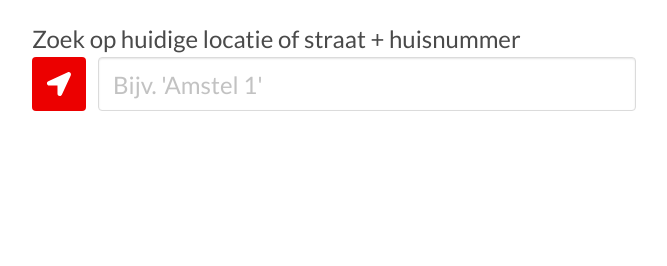
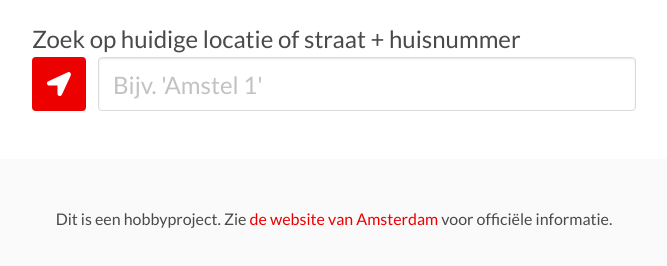
Before and after one commit to jurb/afval-amsterdam, a plain HTML site: page index.html in a window 1280 px wide. Shown: the part 126-392 px from the top of the page, without its empty margins (306-973 px from the left). Drawn offline with nearby package versions, Linux system fonts and the light colour scheme.

Commit message:
Added footer

```diff
--- a/index.html
+++ b/index.html
@@ -95,6 +95,15 @@
 
         </div>
     </section>
+    <footer class="footer">
+            <div class="container">
+              <div class="content has-text-centered">
+                <p>
+                  Dit is een hobbyproject. Zie <a href="https://www.amsterdam.nl/afval/">de website van Amsterdam</a> voor officiële informatie.
+                </p>
+              </div>
+            </div>
+          </footer>
 </body>
 <script src="app.js"></script>
 
```
